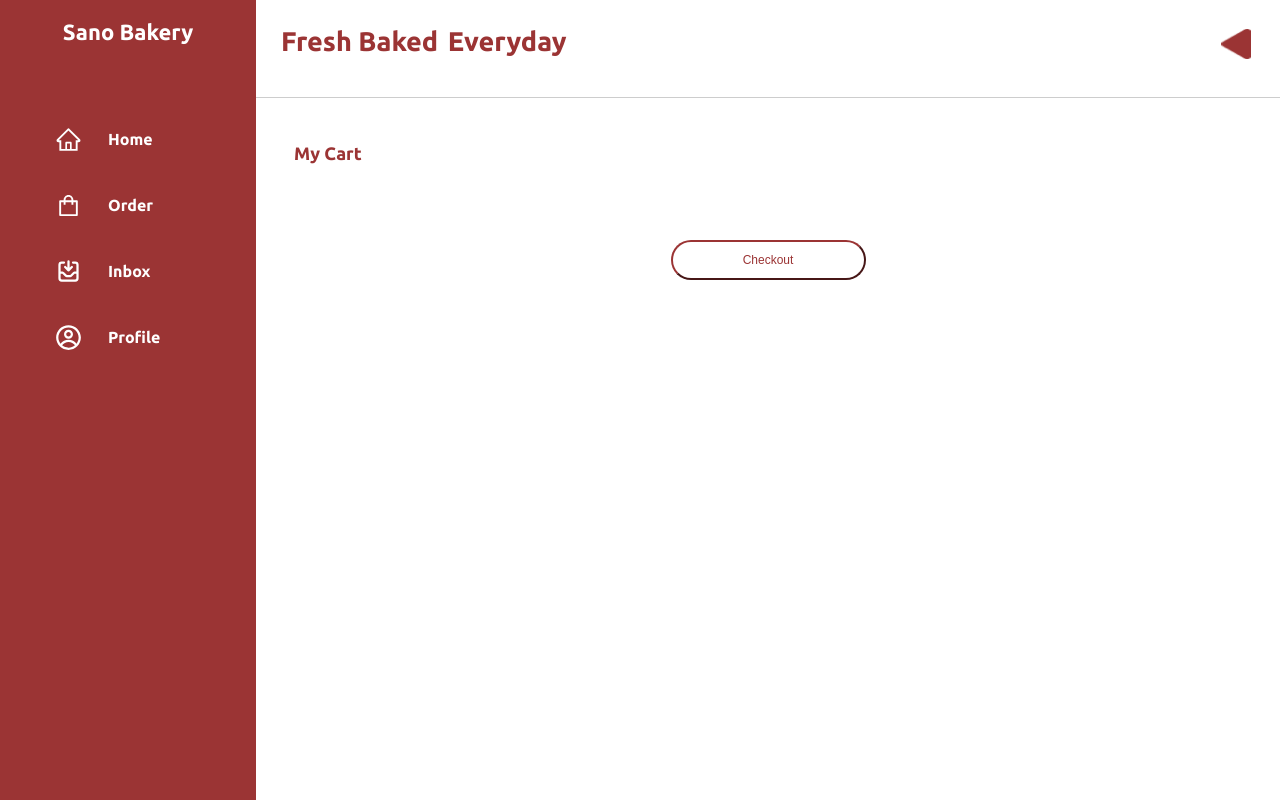
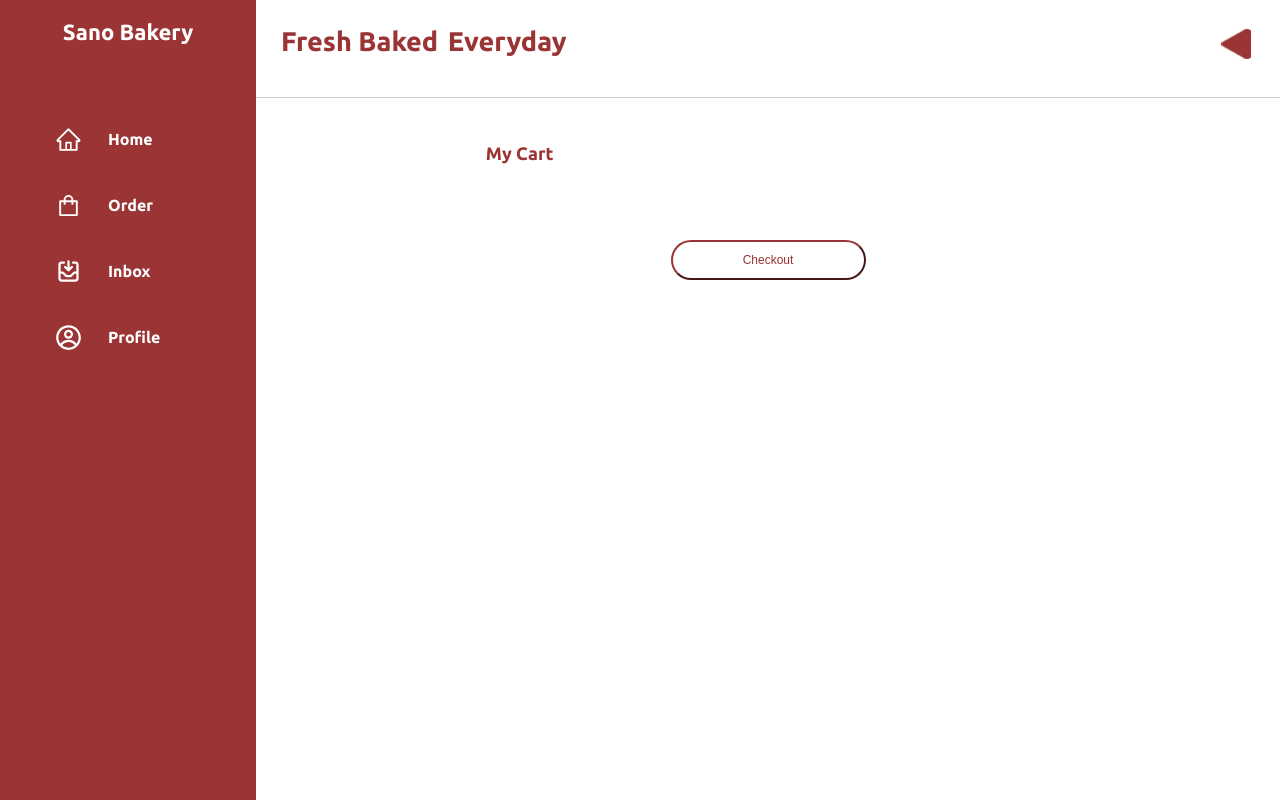
Before and after one commit to oluwajueda/bakery-shop, a React (Create React App) app: page /dashboard in a window 1280 px wide. Both pictures are taken after a click on the picture 1236 px from the left and 44 px from the top of the page. Built offline with nearby package versions, Linux system fonts and the light colour scheme.

Commit message:
i made some changes

```diff
--- a/src/index.css
+++ b/src/index.css
@@ -984,7 +984,7 @@ background-color: #9b3434;
 
   .mycart-h4 {
     font-size: 18px;
-      margin-left: 38px;
+      margin-left: calc(25px + 20%);
       margin-top: 20px;
       margin-bottom: 33px;
       color: #9b3434;
```
